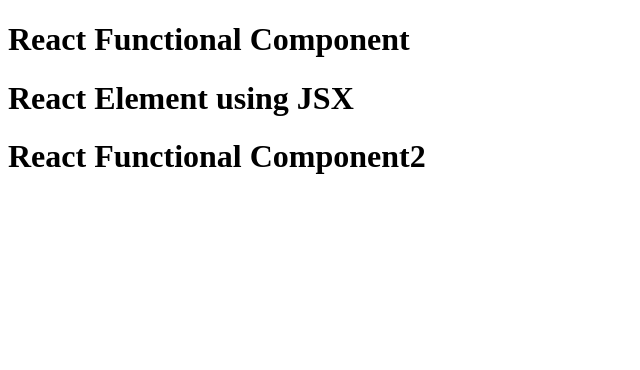
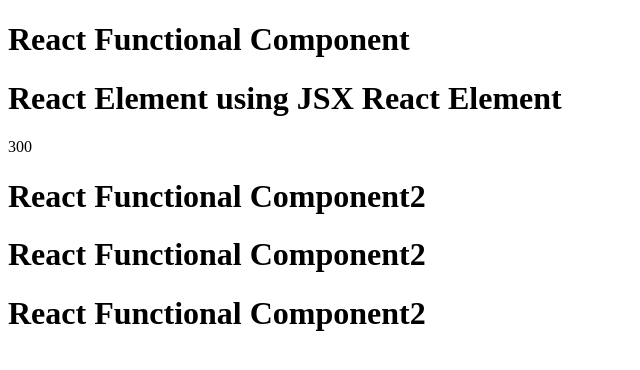
Before and after one commit to awinashnarute10/REACT, a React (Vite) app: page / in a window 1280 px wide. Shown: the top 370 px of the page, without its empty margins (0-640 px from the left). Built offline with nearby package versions, Linux system fonts and the light colour scheme.

Commit message:
ep 3 concludes

```diff
--- a/App.js
+++ b/App.js
@@ -1,10 +1,11 @@
 import React from "react";
 import ReactDOM from "react-dom/client";
 
-//React Element
-const heading = (<h1 id="heading" className="head" tabIndex="1">React Element using JSX</h1>);
+const elem = <span> React Element</span>
 
-//React Components:- Returns JSX elements and name starts with capital
+const heading = (<h1 id="heading" className="head" tabIndex="1">React Element using JSX {elem}</h1>);
+
+//React Components:- Returns JSX (or react element) and name starts with capital
 //1. Class Bases Component - OLD - Based on JS classes
 
 
@@ -13,9 +14,14 @@
 return <div id="container">
     <h1 className="heading">React Functional Component</h1>
     {heading}
+    {100+200}
     <HeadingComponent2/>
+    <HeadingComponent2></HeadingComponent2>
+    {HeadingComponent2()}
     </div>;
-    // above are the ways you render a element{} and a component</> inside another component aka component composition(only for the component part)
+    // above are the ways you render a element or a variable or a piece of js code{} and a component<></> or </> inside another component aka component composition(only for the component part)
+
+    //another way of rendering the compont inside component is { ()} as at the end of the way any js code can be put inside curly and component is nothing but JS function
 };
 const HeadingComponent2 = () => <h1>React Functional Component2</h1>;
 
```
